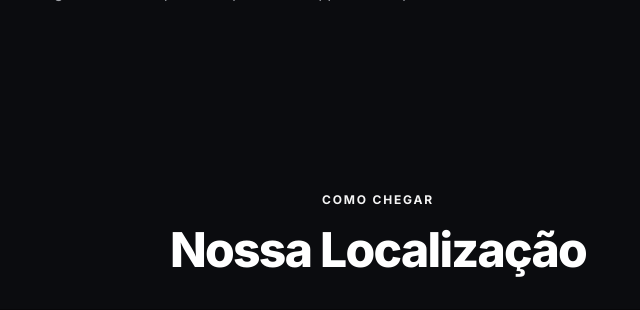
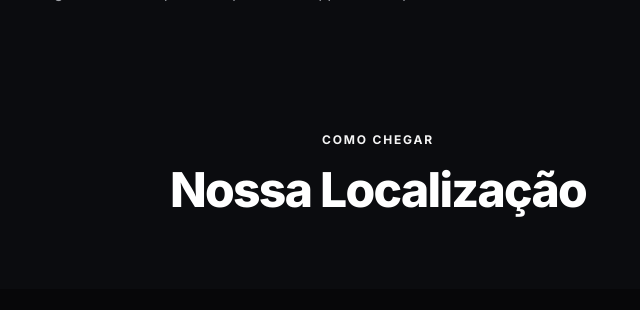
Before and after one commit to lausantosdev/autoridade-sites, a Python web app: template templates/page.html in a window 1280 px wide. Shown: the part 4166-4476 px from the top of the page, without its empty margins (262-902 px from the left). Run offline with Jinja, Linux system fonts and the light colour scheme; the template is opened without the code that fills it, so the values that code supplies are empty.

Commit message:
fix(ux): calibra os espacamentos da secao do mapa para melhor respiro visual nas subpaginas

```diff
--- a/templates/page.html
+++ b/templates/page.html
@@ -228,7 +228,7 @@
     </section>
 
     <!-- ===== MAP ===== -->
-    <section class="map-section" style="padding-top: 60px;">
+    <section class="map-section" style="padding-bottom: 40px;">
         <div class="container">
             <div class="section-header reveal" style="margin-bottom: 32px;">
                 <span class="section-tag">Como Chegar</span>
```
